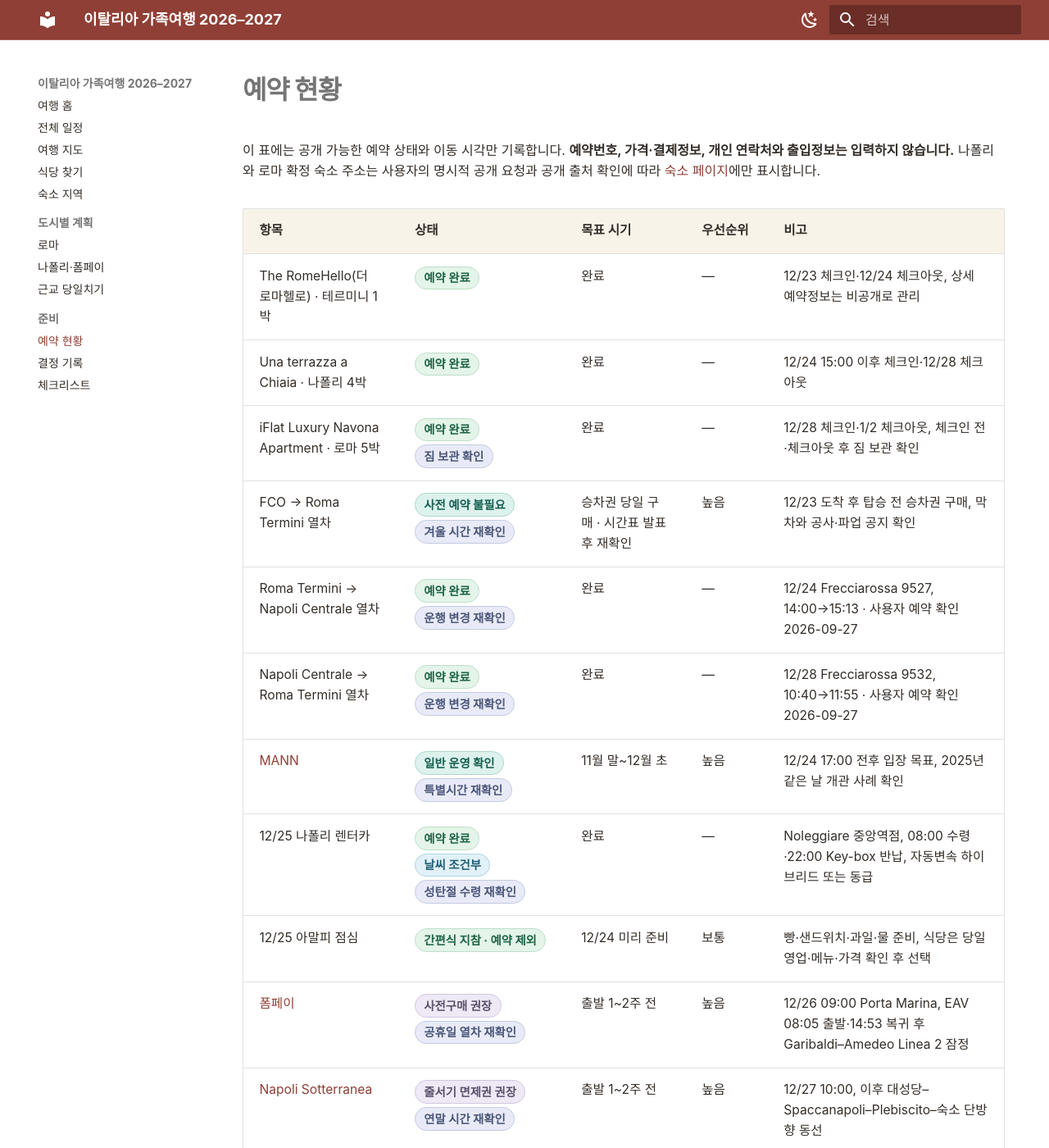
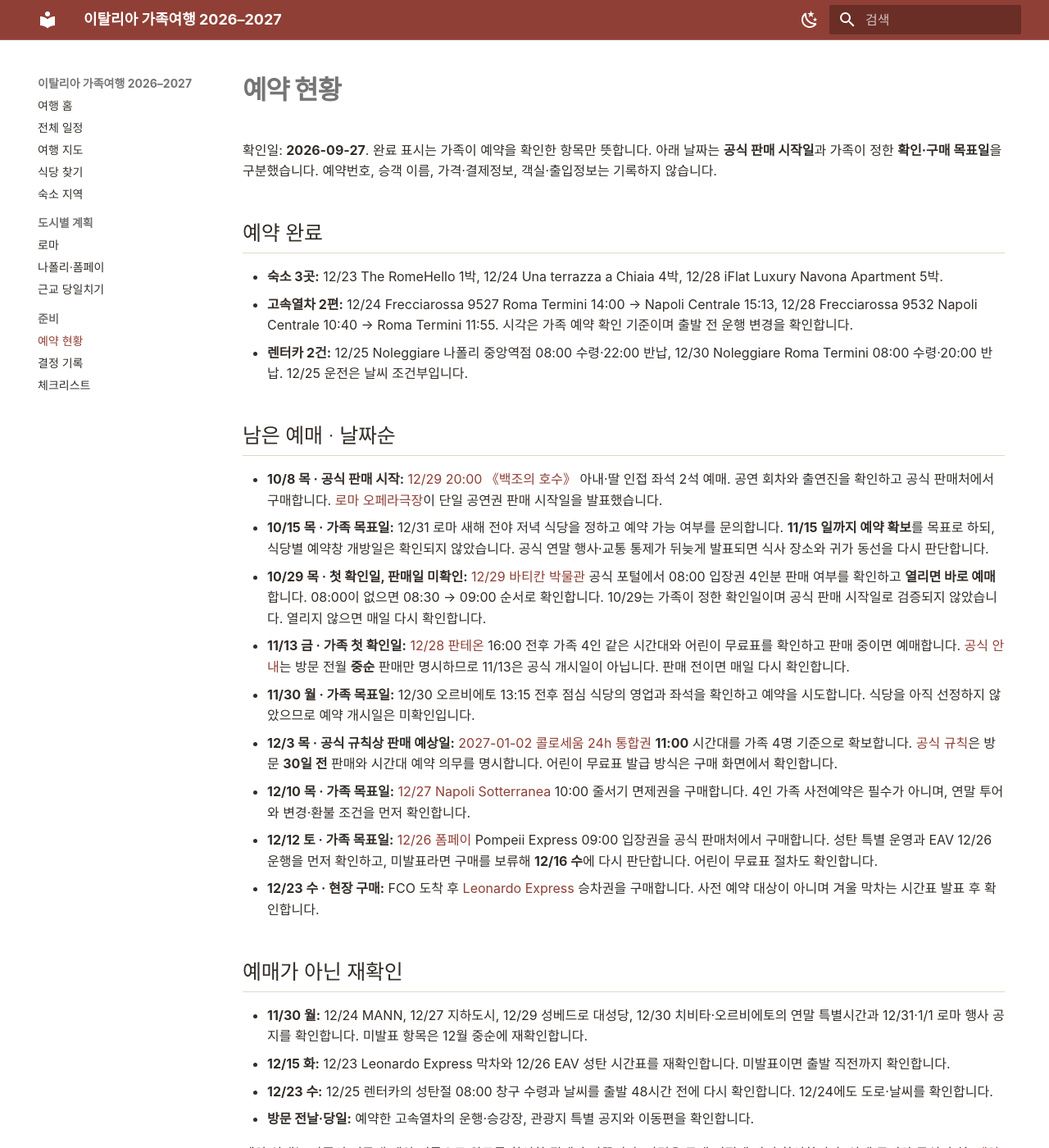
Before and after one commit to Jaeho211/italy-family-trip-2026, an MkDocs documentation site: the page built from docs/reservations.md, in a window 1280 px wide and 1400 px high. Shown: the whole window at 82% size. Built offline with MkDocs 1.6.1 and Material for MkDocs 9.7.7, drawn with Linux system fonts in a browser that asks for light colours; some of the changed text lies outside the part shown.

Commit message:
예약 현황과 남은 예매 일정 정리

```diff
--- a/docs/checklist.md
+++ b/docs/checklist.md
@@ -32,11 +32,11 @@
 - [ ] MANN 2026년 12월 24일 특별 운영 재확인
 - [x] 폼페이 공식 휴관일이 12월 25일·1월 1일임을 확인
 - [ ] 폼페이 12월 26일 특별 운영과 EAV 시간표 재확인
-- [ ] 출발 1~2주 전 09:00 공식표 구매: Pompeii Express 우선, 어린이 무료표 절차 확인
+- [ ] 12/12 폼페이 09:00 공식표 구매 판단: Pompeii Express 우선, 어린이 무료표·성탄 특별 운영·EAV 확인. 미발표면 12/16 재판단
 - [ ] 전날 개방 주택과 Casina dell’Aquila 운영 확인
 - [ ] 30×30×15cm 이하 가방, 운동화, 물과 간식 준비
 - [x] Napoli Sotterranea 공식 코스와 입구 선정
-- [ ] 12월 27일 10:00 줄서기 면제권 구매 전 변경·환불 조건 확인
+- [ ] 12/10 나폴리 지하도시 12/27 10:00 줄서기 면제권 구매 전 연말 운영과 변경·환불 조건 확인
 - [ ] 12월 27일 나폴리 대성당·Santa Chiara·Gesù Nuovo 일요일 전례와 내부 관람 가능 시간 확인
 
 ## 아말피 렌터카 · 12월 25일
@@ -55,28 +55,28 @@
 
 ## 로마 관광
 
-- [ ] 12월 28일 판테온 16:00 전후 가족 4인 같은 시간대 확보
+- [ ] 11/13부터 판테온 12/28 16:00 전후 가족 4인 같은 시간대 확인·판매 중이면 확보
 - [ ] 판테온 특별 운영·종교행사 재확인
-- [ ] 12월 29일 바티칸 공식 티켓 포털에서 08:00 우선 확보
+- [ ] 10/29부터 바티칸 12/29 공식표 판매 확인·열리면 08:00 우선 확보 (공식 개시일 미확인)
 - [ ] 어린이 할인 연령 증빙과 바우처 오프라인 사본 준비
 - [ ] 12월 29일 성베드로 대성당 일반 입장·보안 통제 확인
-- [ ] 12월 29일 20:00 《백조의 호수》 아내·딸 인접 좌석 2석 확보
+- [ ] 10/8 공식 판매 시작에 맞춰 12/29 20:00 《백조의 호수》 아내·딸 인접 좌석 2석 확보
 - [ ] 공연장 도착·귀가 동선과 딸의 Carta Baby Opera 적용 조건 확인
 - [x] 12월 30일 Noleggiare Roma Termini 렌터카 예약 · 08:00 수령, 20:00 반납
 - [ ] 로마 렌터카 차량 등급·자동변속·보장 범위·보증금·취소 조건 최종 확인
 - [ ] Via Giolitti 수령·Via Marsala 반납 위치와 ZTL 회피 경로 저장
 - [ ] 치비타 매표, 오르비에토 두오모·성 패트릭 우물 겨울 특별 운영 확인
-- [ ] 오르비에토 점심 예약
+- [ ] 11/30 오르비에토 12/30 점심 영업·좌석 확인 후 예약 시도
 - [ ] 12월 31일 로마시 공식 행사와 교통 통제 확인
 - [ ] 1월 1일 Rome Parade·Capodarte 공식 프로그램 확인
-- [ ] 2026년 12월 3일경 콜로세움 1월 2일 09:00 판매창 확인
+- [ ] 2026년 12월 3일 콜로세움 1월 2일 11:00 판매창 확인
 - [ ] 콜로세움 24h 기본 통합권과 어린이 무료표 4인 동시 확보
 
 ## 식당
 
 - 12월 25일 아말피 점심은 간편식 지참 · 식당 예약 제외
 - [ ] 12월 30일 오르비에토 점심
-- [ ] 12월 31일 로마 새해 전야 저녁
+- [ ] 10/15 로마 새해 전야 저녁 식당 선정·예약 문의, 11/15까지 예약 확보 목표
 - [ ] 고정 메뉴·선결제·취소 조건 확인
 
 ## 출발 전
--- a/docs/decisions.md
+++ b/docs/decisions.md
@@ -133,6 +133,8 @@
 상세 근거: `research/civita-orvieto-2026-12-26.md`
 
 ### 2026-07-30 · 1월 2일 콜로세움 기본 통합권·09:00 목표
+
+> **후속 결정:** 2026-09-27 예약 일정 정리에서 귀국일의 10:00 체크아웃·짐 보관 동선에 맞춰 입장 목표를 11:00으로 확정했다. 아래 09:00은 당시 기록이다.
 
 <span class="status verified">겨울 운영 확인</span><span class="status waiting">30일 전 판매 대기</span><span class="status booking">시간대 예약 필요</span>
 
@@ -611,6 +613,22 @@
 
 상세 근거: `research/roma-napoli-train-2026-12-24.md`, `research/mann-2026-12-24.md`, `research/pantheon-2026-12-28.md`
 
+### 2026-09-27 · 미예약 항목 실행일과 콜로세움 11:00 목표 정리
+
+**새 결론**
+
+- 콜로세움 2027년 1월 2일 입장 목표를 09:00에서 **11:00**으로 변경한다. 10:00 로마 숙소 체크아웃과 나보나 인근 외부 짐보관 후 입장하는 귀국일 동선에 맞춘다.
+- 공식 판매일이 확인된 《백조의 호수》는 10/8, 방문 30일 전 판매 규칙이 확인된 콜로세움은 12/3에 예매한다.
+- 판테온 11/13, 바티칸 10/29는 **첫 확인일**로 정한다. 공식 개시일로 쓰지 않는다.
+- 폼페이 12/12, Napoli Sotterranea 12/10, 송년 저녁 10/15, 오르비에토 점심 11/30은 가족이 정한 구매·예약 시도일이다. 공식 개시일이나 확정 운영일이 아니다.
+
+**변경 이유**
+
+- 예약 완료 항목과 아직 표를 사야 할 항목을 분리하고, 가족이 행동할 날짜를 하나씩 정했다.
+- 바티칸 판매 개시일과 개별 식당 예약 개시일은 공식 확인되지 않아 확정 날짜처럼 표시하지 않는다.
+
+상세 근거: `research/reservation-timing-2026-09-27.md`
+
 ## 변경 기록
 
 | 기록일 | 변경 | 이유 |
@@ -646,6 +664,7 @@
 | 2026-09-27 | 미예약 맛집 후보용 식당 찾기 지도 추가 | 사용자가 보유 맛집 리스트를 지도에서 찾고 싶다고 요청함. 기존 일정 지도와 데이터를 분리하고 예약 식당·개인정보 제외 원칙을 유지함. 로마 99곳은 원본 좌표로 표시하며 나폴리 34곳은 좌표 미확인으로 검색 목록만 제공함 |
 | 2026-09-27 | 나폴리 맛집 34곳 핀 추가 · 앞선 좌표 미확인 판단 정정 | 사용자가 원본 My Maps의 좌표를 지적해 다시 확인함. KML 다운로드는 거부됐지만 공개 지도 뷰어의 장소 데이터에서 34곳의 이름과 좌표를 대조해 추출했으므로 나폴리도 표시용 핀으로 제공함 |
 | 2026-09-27 | 로마–나폴리 왕복 Frecciarossa 9527·9532 예약 확정 | 사용자 예약 완료 확인에 따라 12/24 14:00→15:13, 12/28 10:40→11:55로 이동 시각과 박물관·판테온 목표를 조정 |
+| 2026-09-27 | 미예약 항목 실행일 정리·콜로세움 11:00 목표로 변경 | 공식 판매일과 가족 목표일을 구분하고 귀국일 체크아웃·짐 보관 동선에 맞춤 |
 
 ## 향후 결정 대기
 
@@ -659,5 +678,5 @@
 - 12월 29일 바티칸 티켓·성베드로 대성당 입장 통제와 《백조의 호수》 2석
 - 12월 30일 치비타·오르비에토 겨울 특별 운영과 렌터카 차량·보장 조건
 - 12월 31일·1월 1일 로마 공식 행사와 교통 통제
-- 1월 2일 콜로세움 어린이 무료표 절차와 09:00 시간대 확보
+- 1월 2일 콜로세움 어린이 무료표 절차와 11:00 시간대 확보
 - 크리스마스·새해 전야 식사 계획
--- a/docs/reservations.md
+++ b/docs/reservations.md
@@ -1,43 +1,30 @@
 # 예약 현황
 
-이 표에는 공개 가능한 예약 상태와 이동 시각만 기록합니다. **예약번호, 가격·결제정보, 개인 연락처와 출입정보는 입력하지 않습니다.** 나폴리와 로마 확정 숙소 주소는 사용자의 명시적 공개 요청과 공개 출처 확인에 따라 [숙소 페이지](accommodation.md)에만 표시합니다.
+확인일: **2026-09-27**. 완료 표시는 가족이 예약을 확인한 항목만 뜻합니다. 아래 날짜는 **공식 판매 시작일**과 가족이 정한 **확인·구매 목표일**을 구분했습니다. 예약번호, 승객 이름, 가격·결제정보, 객실·출입정보는 기록하지 않습니다.
 
-<div class="table-scroll" markdown>
+## 예약 완료
 
-| 항목 | 상태 | 목표 시기 | 우선순위 | 비고 |
-|---|---|---|---|---|
-| The RomeHello(더 로마헬로) · 테르미니 1박 | <span class="status confirmed">예약 완료</span> | 완료 | — | 12/23 체크인·12/24 체크아웃, 상세 예약정보는 비공개로 관리 |
-| Una terrazza a Chiaia · 나폴리 4박 | <span class="status confirmed">예약 완료</span> | 완료 | — | 12/24 15:00 이후 체크인·12/28 체크아웃 |
-| iFlat Luxury Navona Apartment · 로마 5박 | <span class="status confirmed">예약 완료</span><br><span class="status recheck">짐 보관 확인</span> | 완료 | — | 12/28 체크인·1/2 체크아웃, 체크인 전·체크아웃 후 짐 보관 확인 |
-| FCO → Roma Termini 열차 | <span class="status verified">사전 예약 불필요</span><br><span class="status recheck">겨울 시간 재확인</span> | 승차권 당일 구매 · 시간표 발표 후 재확인 | 높음 | 12/23 도착 후 탑승 전 승차권 구매, 막차와 공사·파업 공지 확인 |
-| Roma Termini → Napoli Centrale 열차 | <span class="status confirmed">예약 완료</span><br><span class="status recheck">운행 변경 재확인</span> | 완료 | — | 12/24 Frecciarossa 9527, 14:00→15:13 · 사용자 예약 확인 2026-09-27 |
-| Napoli Centrale → Roma Termini 열차 | <span class="status confirmed">예약 완료</span><br><span class="status recheck">운행 변경 재확인</span> | 완료 | — | 12/28 Frecciarossa 9532, 10:40→11:55 · 사용자 예약 확인 2026-09-27 |
-| [MANN](https://www.museoarcheologiconapoli.it/en/timetables-and-fares/){ target="_blank" rel="noopener" } | <span class="status verified">일반 운영 확인</span><br><span class="status recheck">특별시간 재확인</span> | 11월 말~12월 초 | 높음 | 12/24 17:00 전후 입장 목표, 2025년 같은 날 개관 사례 확인 |
-| 12/25 나폴리 렌터카 | <span class="status confirmed">예약 완료</span><br><span class="status weather">날씨 조건부</span><br><span class="status recheck">성탄절 수령 재확인</span> | 완료 | — | Noleggiare 중앙역점, 08:00 수령·22:00 Key-box 반납, 자동변속 하이브리드 또는 동급 |
-| 12/25 아말피 점심 | <span class="status confirmed">간편식 지참 · 예약 제외</span> | 12/24 미리 준비 | 보통 | 빵·샌드위치·과일·물 준비, 식당은 당일 영업·메뉴·가격 확인 후 선택 |
-| [폼페이](https://pompeiisites.org/en/visiting-info/timetables-and-tickets/){ target="_blank" rel="noopener" } | <span class="status review">사전구매 권장</span><br><span class="status recheck">공휴일 열차 재확인</span> | 출발 1~2주 전 | 높음 | 12/26 09:00 Porta Marina, EAV 08:05 출발·14:53 복귀 후 Garibaldi–Amedeo Linea 2 잠정 |
-| [Napoli Sotterranea](https://www.napolisotterranea.org/en/visiting-hours/){ target="_blank" rel="noopener" } | <span class="status review">줄서기 면제권 권장</span><br><span class="status recheck">연말 시간 재확인</span> | 출발 1~2주 전 | 높음 | 12/27 10:00, 이후 대성당–Spaccanapoli–Plebiscito–숙소 단방향 동선 |
-| [판테온](https://portale.museiitaliani.it/){ target="_blank" rel="noopener" } | <span class="status review">사전구매 권장</span><br><span class="status recheck">종교행사 재확인</span> | 2026년 11월 중순부터 | 높음 | 12/28 16:00 전후 목표, 가족 4인 같은 시간대·어린이 무료표 |
-| [바티칸 박물관](https://tickets.museivaticani.va/){ target="_blank" rel="noopener" } | <span class="status waiting">판매 대기</span> | 2026-10-29 전후부터 확인 | 최우선 | 12/29 08:00 → 08:30 → 09:00 |
-| 성베드로 대성당 | <span class="status recheck">공식 발표 대기</span> | 11월 말~12월 초 | 높음 | 12/29 전례와 일반 입장·보안 통제 확인 |
-| [《백조의 호수》](https://www.operaroma.it/spettacoli/il-lago-dei-cigni-7/){ target="_blank" rel="noopener" } | <span class="status waiting">10월 8일 판매 시작</span><br><span class="status booking">2석 예매 필요</span> | 2026-10-08 | 최우선 | 12/29 20:00, 아내·딸 인접 좌석, Fumi Kaneko·Vadim Muntagirov 출연 회차 |
-| Noleggiare Roma Termini · 12/30 로마 렌터카 | <span class="status confirmed">예약 완료</span><br><span class="status recheck">차량·보장 조건 재확인</span> | 완료 | — | 08:00 수령·20:00 반납, 치비타·오르비에토 당일치기 |
-| 12/30 오르비에토 점심 | <span class="status booking">예약 필요</span> | 11월 말 | 보통 | 13:15 전후 영업·가족 좌석 확인 |
-| 12/31 저녁 식사 | <span class="status booking">예약 필요</span> | 공식 행사 발표 후 | 높음 | 나보나 숙소 기준 자정 관람 위치, 고정 메뉴·취소 조건 확인 |
-| 로마시 12/31·1/1 행사 | <span class="status recheck">공식 발표 대기</span> | 11월 말~12월 | 보통 | 자정 행사, 교통 통제, Rome Parade·Capodarte 확인 |
-| [콜로세움 24h 통합권](https://ticketing.colosseo.it/en){ target="_blank" rel="noopener" } | <span class="status waiting">30일 전 판매 대기</span><br><span class="status booking">시간대 예약 필요</span> | 2026-12-03경부터 | 높음 | 2027-01-02 09:00, 어린이 무료표 포함 4인 동시 확보 |
+- **숙소 3곳:** 12/23 The RomeHello 1박, 12/24 Una terrazza a Chiaia 4박, 12/28 iFlat Luxury Navona Apartment 5박.
+- **고속열차 2편:** 12/24 Frecciarossa 9527 Roma Termini 14:00 → Napoli Centrale 15:13, 12/28 Frecciarossa 9532 Napoli Centrale 10:40 → Roma Termini 11:55. 시각은 가족 예약 확인 기준이며 출발 전 운행 변경을 확인합니다.
+- **렌터카 2건:** 12/25 Noleggiare 나폴리 중앙역점 08:00 수령·22:00 반납, 12/30 Noleggiare Roma Termini 08:00 수령·20:00 반납. 12/25 운전은 날씨 조건부입니다.
 
-</div>
+## 남은 예매 · 날짜순
 
-Leonardo Express는 도착 후 공항 매표소·자동발매기에서 승차권을 구매합니다. [Trenitalia 공식 안내](https://www.trenitalia.com/en/services/connections-to-and-from-rome-fiumicino-airport.html){ target="_blank" rel="noopener" } · 확인일: 2026-09-18 · 재확인: 겨울 시간표 발표 후 및 출발 직전.
+- **10/8 목 · 공식 판매 시작:** [12/29 20:00 《백조의 호수》](https://www.operaroma.it/spettacoli/il-lago-dei-cigni-7/){ target="_blank" rel="noopener" } 아내·딸 인접 좌석 2석 예매. 공연 회차와 출연진을 확인하고 공식 판매처에서 구매합니다. [로마 오페라극장](https://www.operaroma.it/news/il-dolce-suono-mi-colpi-la-stagione-2026-2027-del-teatro-dellopera-di-roma/){ target="_blank" rel="noopener" }이 단일 공연권 판매 시작일을 발표했습니다.
+- **10/15 목 · 가족 목표일:** 12/31 로마 새해 전야 저녁 식당을 정하고 예약 가능 여부를 문의합니다. **11/15 일까지 예약 확보**를 목표로 하되, 식당별 예약창 개방일은 확인되지 않았습니다. 공식 연말 행사·교통 통제가 뒤늦게 발표되면 식사 장소와 귀가 동선을 다시 판단합니다.
+- **10/29 목 · 첫 확인일, 판매일 미확인:** [12/29 바티칸 박물관](https://tickets.museivaticani.va/){ target="_blank" rel="noopener" } 공식 포털에서 08:00 입장권 4인분 판매 여부를 확인하고 **열리면 바로 예매**합니다. 08:00이 없으면 08:30 → 09:00 순서로 확인합니다. 10/29는 가족이 정한 확인일이며 공식 판매 시작일로 검증되지 않았습니다. 열리지 않으면 매일 다시 확인합니다.
+- **11/13 금 · 가족 첫 확인일:** [12/28 판테온](https://portale.museiitaliani.it/){ target="_blank" rel="noopener" } 16:00 전후 가족 4인 같은 시간대와 어린이 무료표를 확인하고 판매 중이면 예매합니다. [공식 안내](https://direzionemuseiroma.cultura.gov.it/en/pantheon/){ target="_blank" rel="noopener" }는 방문 전월 **중순** 판매만 명시하므로 11/13은 공식 개시일이 아닙니다. 판매 전이면 매일 다시 확인합니다.
+- **11/30 월 · 가족 목표일:** 12/30 오르비에토 13:15 전후 점심 식당의 영업과 좌석을 확인하고 예약을 시도합니다. 식당을 아직 선정하지 않았으므로 예약 개시일은 미확인입니다.
+- **12/3 목 · 공식 규칙상 판매 예상일:** [2027-01-02 콜로세움 24h 통합권](https://ticketing.colosseo.it/en){ target="_blank" rel="noopener" } **11:00** 시간대를 가족 4명 기준으로 확보합니다. [공식 규칙](https://colosseo.it/en/opening-times-and-tickets/){ target="_blank" rel="noopener" }은 방문 **30일 전** 판매와 시간대 예약 의무를 명시합니다. 어린이 무료표 발급 방식은 구매 화면에서 확인합니다.
+- **12/10 목 · 가족 목표일:** [12/27 Napoli Sotterranea](https://booking.napolisotterranea.org/?action=changelang&lang=english){ target="_blank" rel="noopener" } 10:00 줄서기 면제권을 구매합니다. 4인 가족 사전예약은 필수가 아니며, 연말 투어와 변경·환불 조건을 먼저 확인합니다.
+- **12/12 토 · 가족 목표일:** [12/26 폼페이](https://pompeiisites.org/en/visiting-info/timetables-and-tickets/){ target="_blank" rel="noopener" } Pompeii Express 09:00 입장권을 공식 판매처에서 구매합니다. 성탄 특별 운영과 EAV 12/26 운행을 먼저 확인하고, 미발표라면 구매를 보류해 **12/16 수**에 다시 판단합니다. 어린이 무료표 절차도 확인합니다.
+- **12/23 수 · 현장 구매:** FCO 도착 후 [Leonardo Express](https://www.trenitalia.com/en/services/connections-to-and-from-rome-fiumicino-airport.html){ target="_blank" rel="noopener" } 승차권을 구매합니다. 사전 예약 대상이 아니며 겨울 막차는 시간표 발표 후 확인합니다.
 
-## 상태 변경 규칙
+## 예매가 아닌 재확인
 
-- **예약 필요 → 확정:** 가족의 비공개 예약 기록에서 완료를 확인했을 때만 변경
-- **판매 대기 → 예약 필요/확정:** 공식 포털의 실제 판매 여부를 확인한 뒤 변경
-- **공식 발표 대기 → 잠정/확정:** 2026년 공식 행사·입장 통제를 확인한 뒤 변경
-- **날씨 조건부 → 진행/취소:** 출발 48시간 전 예보와 전날 도로 상황을 확인한 뒤 변경
-- 예약을 취소하면 이 표, [전체 일정](itinerary.md), [지도 데이터](assets/map/places.geojson)를 함께 수정
+- **11/30 월:** 12/24 MANN, 12/27 지하도시, 12/29 성베드로 대성당, 12/30 치비타·오르비에토의 연말 특별시간과 12/31·1/1 로마 행사 공지를 확인합니다. 미발표 항목은 12월 중순에 재확인합니다.
+- **12/15 화:** 12/23 Leonardo Express 막차와 12/26 EAV 성탄 시간표를 재확인합니다. 미발표이면 출발 직전까지 확인합니다.
+- **12/23 수:** 12/25 렌터카의 성탄절 08:00 창구 수령과 날씨를 출발 48시간 전에 다시 확인합니다. 12/24에도 도로·날씨를 확인합니다.
+- **방문 전날·당일:** 예약한 고속열차의 운행·승강장, 관광지 특별 공지와 이동편을 확인합니다.
 
-!!! danger "공개 금지"
-    예약번호, QR 코드, 티켓 이미지, 승객 이름, 출입 방법, 결제 영수증은 이 저장소에 커밋하지 않습니다. 나폴리와 로마 확정 숙소 주소는 각각 2026-08-23과 2026-08-31의 명시적 공개 합의에 따른 예외입니다.
+예약 상태는 가족의 비공개 예약 기록으로 완료를 확인한 뒤에만 바꿉니다. 가격은 구매 시점에 다시 확인합니다. 상세 근거와 공식 출처: [예약 시점 조사](https://github.com/Jaeho211/italy-family-trip-2026/blob/main/research/reservation-timing-2026-09-27.md){ target="_blank" rel="noopener" }.
```
Also changed, not shown: research/reservation-timing-2026-09-27.md (added, +21 -0 lines).
